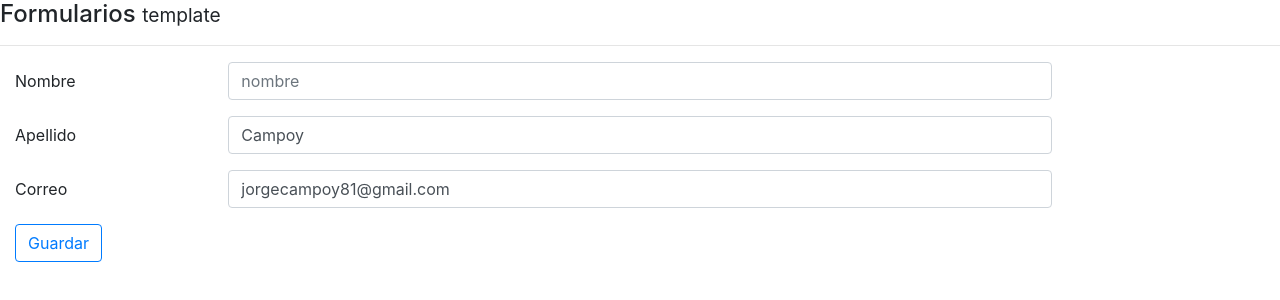
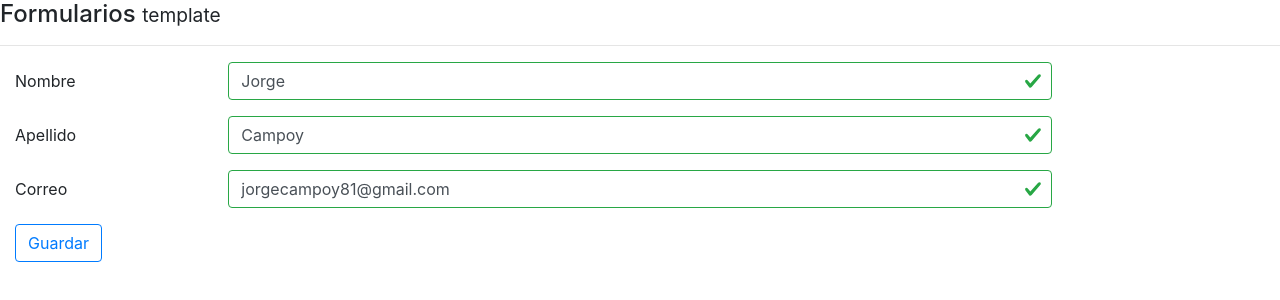
Before and after one commit to Nitei/Formularios, an Angular app: page / in a window 1280 px wide. Shown: the top 300 px of the page. Built offline with nearby package versions, Linux system fonts and the light colour scheme.

Commit message:
Added reactive form resets

```diff
--- a/src/app/components/reactive/reactive.component.html
+++ b/src/app/components/reactive/reactive.component.html
@@ -2,14 +2,19 @@
 <hr>
 <form [formGroup]="forma" (ngSubmit)="guardarCambios(forma)" novalidate autocomplete="off">
 
+  <div formGroupName="nombreCompleto">
     <div class="form-group row">
       <label class="col-2 col-form-label">Nombre</label>
       <div class="col-8">
-      <input class="form-control" [ngClass]="{'is-invalid': forma.controls.nombre.invalid && (forma.controls.nombre.dirty || forma.controls.nombre.touched), 'is-valid': forma.valid}" name="nombre" type="text" placeholder="nombre"
+        <input class="form-control"
+        [ngClass]="{'is-invalid': forma.get('nombreCompleto.nombre').invalid && (forma.get('nombreCompleto.nombre').dirty || forma.get('nombreCompleto.nombre').touched), 'is-valid': forma.get('nombreCompleto.nombre').valid}"
+        name="nombre"
+        type="text"
+        placeholder="nombre"
         formControlName="nombre" required>
-      <div *ngIf="forma.controls.nombre.invalid && (forma.controls.nombre.dirty || forma.controls.nombre.touched)">
-        <div *ngIf="forma.controls.nombre.errors?.minlength">Mínimo caracteres</div>
-        <div *ngIf="forma.controls.nombre.errors?.required">El campo no puede estar vacio</div>
+        <div *ngIf="forma.get('nombreCompleto.nombre').invalid && (forma.get('nombreCompleto.nombre').dirty || forma.get('nombreCompleto.nombre').touched)">
+          <div *ngIf="forma.get('nombreCompleto.nombre').errors?.minlength">Mínimo caracteres</div>
+          <div *ngIf="forma.get('nombreCompleto.nombre').errors?.required">El campo no puede estar vacio</div>
         </div>
       </div>
     </div>
@@ -18,13 +23,12 @@
       <label class="col-2 col-form-label">Apellido</label>
       <div class="col-8">
         <input class="form-control"
-      [ngClass]="{'is-invalid': forma.controls.apellido.invalid && (forma.controls.apellido.dirty || forma.controls.apellido.touched), 'is-valid': forma.valid}"
-      name="apellido"
-      type="text" placeholder="Apellido"
-        formControlName="apellido" required>
-      <div *ngIf="forma.controls.apellido.invalid && (forma.controls.apellido.dirty || forma.controls.apellido.touched)">
-        <div *ngIf="forma.controls.apellido.errors?.minlength">Mínimo caracteres</div>
-        <div *ngIf="forma.controls.apellido.errors?.required">El campo no puede estar vacio</div>
+        [ngClass]="{'is-invalid': forma.get('nombreCompleto.apellido').invalid && (forma.get('nombreCompleto.apellido').dirty || forma.get('nombreCompleto.apellido').touched), 'is-valid': forma.get('nombreCompleto.apellido').valid}"
+        name="apellido" type="text" placeholder="Apellido" formControlName="apellido" required>
+        <div *ngIf="forma.get('nombreCompleto.apellido').invalid && (forma.get('nombreCompleto.apellido').dirty || forma.get('nombreCompleto.apellido').touched)">
+          <div *ngIf="forma.get('nombreCompleto.apellido').errors?.minlength">Mínimo caracteres</div>
+          <div *ngIf="forma.get('nombreCompleto.apellido').errors?.required">El campo no puede estar vacio</div>
+        </div>
       </div>
     </div>
   </div>
@@ -32,14 +36,13 @@
   <div class="form-group row">
     <label class="col-2 col-form-label">Correo</label>
     <div class="col-8">
-      <input class="form-control"
-      [ngClass]="{'is-invalid': forma.controls.correo.invalid && (forma.controls.correo.dirty || forma.controls.correo.touched), 'is-valid': forma.valid}"
-      name="correo"
-      type="text" placeholder="Correo"
-      formControlName="correo" required>
+      <input class="form-control" name="correo" type="text" placeholder="Correo" formControlName="correo" required
+      [ngClass]="{'is-invalid': forma.controls.correo.invalid && (forma.controls.correo.dirty || forma.controls.correo.touched), 'is-valid': forma.controls.correo.valid}">
       <div *ngIf="forma.controls.correo.invalid && (forma.controls.correo.dirty || forma.controls.correo.touched)">
-        <div *ngIf="forma.controls.correo.errors?.minlength">Mínimo caracteres</div>
-        <div *ngIf="forma.controls.correo.errors?.required">El campo no puede estar vacio</div>
+        <div *ngIf="forma.controls.correo.errors?.minlength"
+          >Mínimo caracteres</div>
+        <div *ngIf="forma.controls.correo.errors?.required"
+          >El campo no puede estar vacio</div>
       </div>
     </div>
   </div>
--- a/src/app/components/reactive/reactive.component.ts
+++ b/src/app/components/reactive/reactive.component.ts
@@ -1,36 +1,53 @@
-import { Component, OnInit } from '@angular/core';
-import { FormGroup, FormControl, Validators } from '@angular/forms';
+import {Component, OnInit} from "@angular/core"
+import {FormGroup, FormControl, Validators} from "@angular/forms"
 
 @Component({
-  selector: 'app-reactive',
-  templateUrl: './reactive.component.html',
-  styleUrls: ['./reactive.component.sass']
+  selector: "app-reactive",
+  templateUrl: "./reactive.component.html",
+  styleUrls: ["./reactive.component.sass"]
 })
 export class ReactiveComponent implements OnInit {
-
   forma: FormGroup;
+  usuario = {
+    nombreCompleto: {
+      nombre: 'Jorge',
+      apellido: 'Campoy'
+    },
+    correo: 'jorgecampoy81@gmail.com'
+  }
 
   constructor() {
     this.forma = new FormGroup({
-      'nombre': new FormControl('', [
+      nombreCompleto: new FormGroup({
+        // nombre: new FormControl(this.usuario.nombreCompleto.nombre, [
+        nombre: new FormControl( '' , [
+          Validators.required,
+          Validators.minLength(3)
+        ]),
+        apellido: new FormControl("", [
+          Validators.required,
+          Validators.minLength(3)
+        ])
+      }),
+      correo: new FormControl("jorgecampoy81@gmail.com", [
         Validators.required,
-        Validators.minLength(3)
-      ] ),
-      'apellido': new FormControl('Campoy', [
-        Validators.required,
-        Validators.minLength(3)
-        ]),
-      'correo': new FormControl('jorgecampoy81@gmail.com', [
-        Validators.required,
-        Validators.pattern('[a-z0-9._%+-]+@[a-z0-9.-]+\.[a-z]{2,3}$')])
-    });
+        Validators.pattern("[a-z0-9._%+-]+@[a-z0-9.-]+.[a-z]{2,3}$")
+      ])
+    })
+
+    this.forma.setValue( this.usuario )
   }
 
   guardarCambios() {
-    console.log(this.forma);
+    console.log(this.forma)
+    this.forma.reset({
+      nombreCompleto: {
+      nombre: '',
+      apellido: ''
+    },
+    correo: ''}
+    )
   }
 
-  ngOnInit() {
-  }
-
+  ngOnInit() {}
 }
```
Lines whose indentation alone changed are shown as unchanged.
